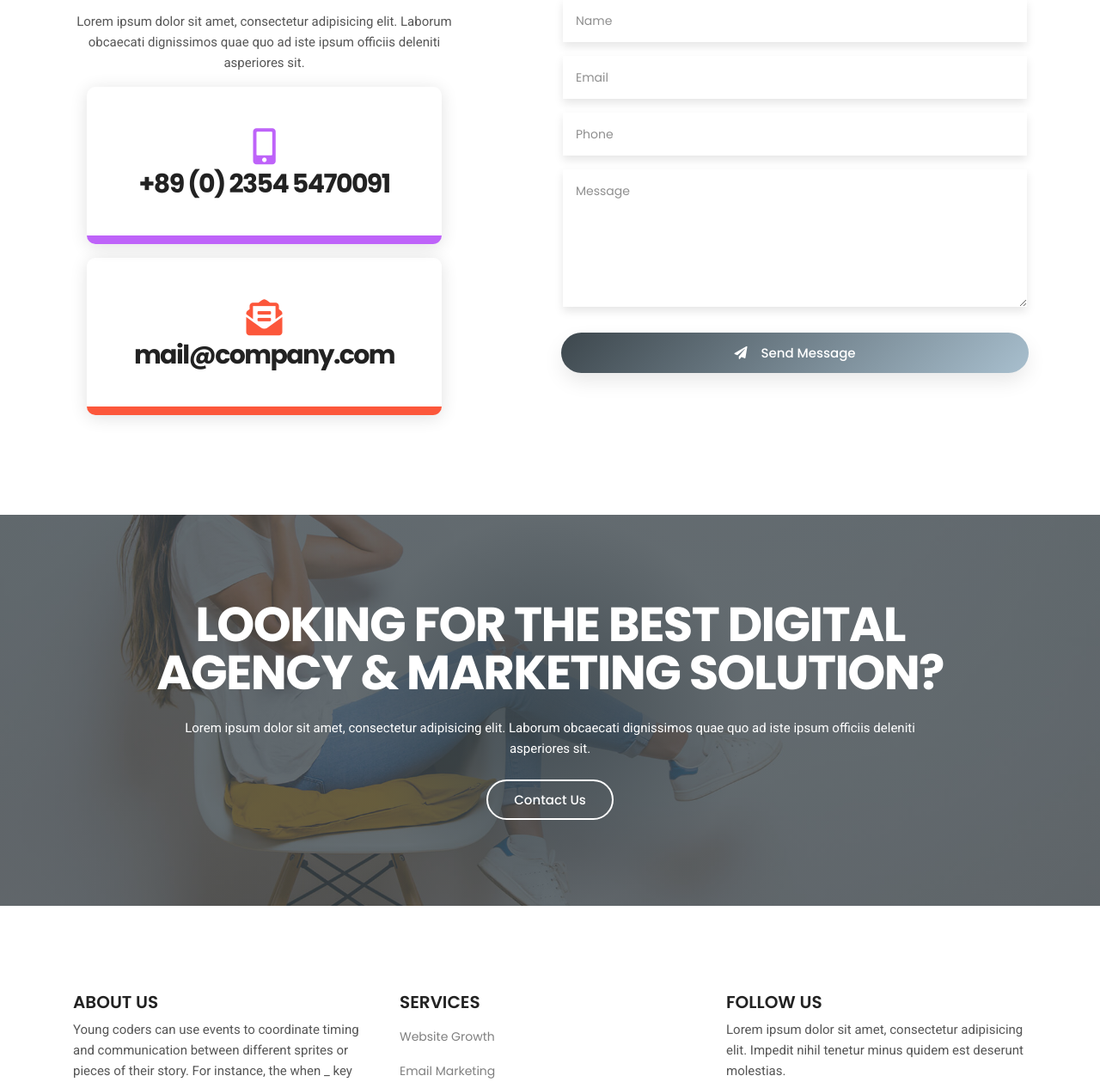
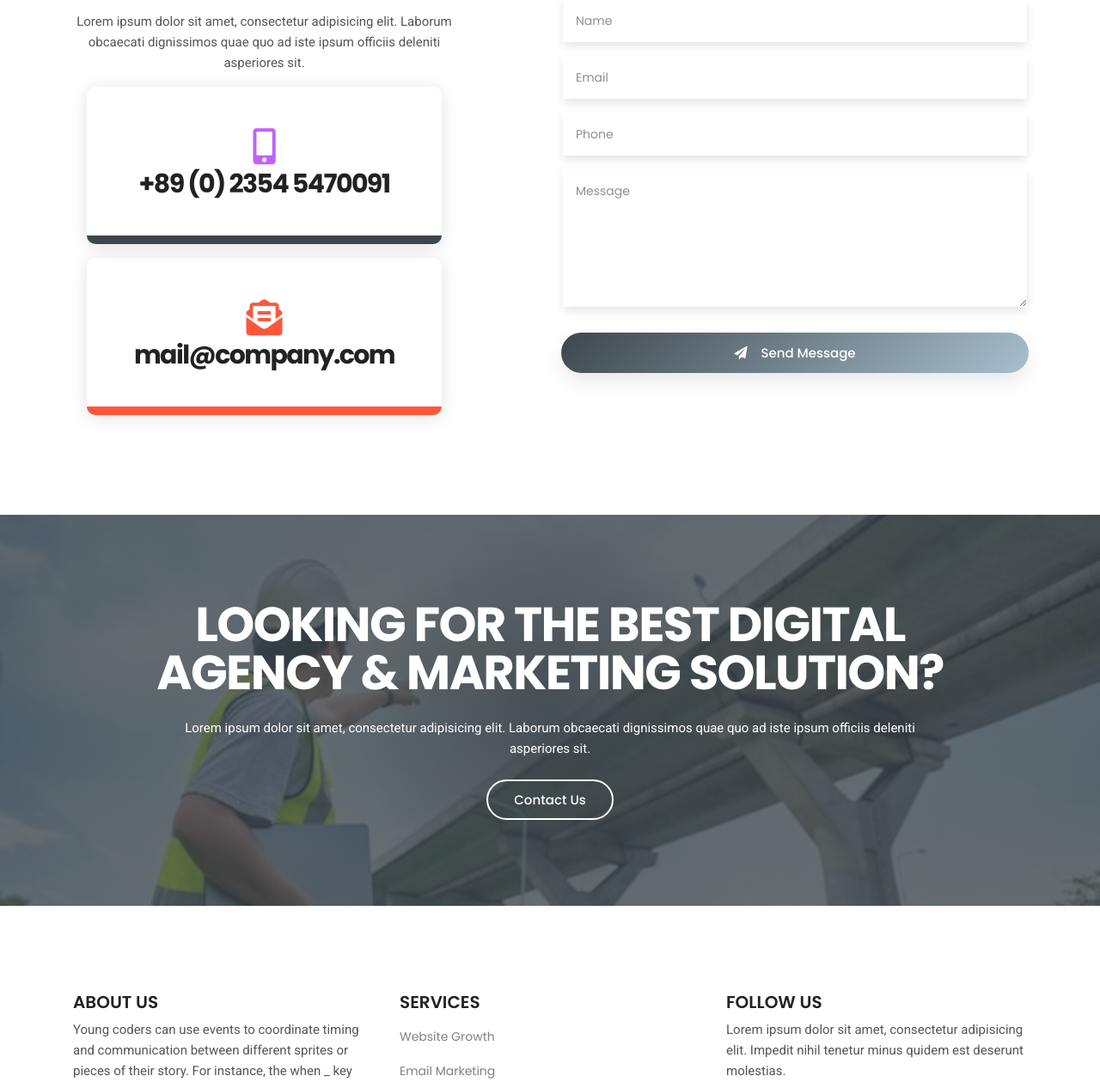
Before and after one commit to amdryznn/PT.-Adi-Raya-Construction, a PHP site: page /arcon/ in a window 1280 px wide. Shown: the part 4266-5525 px from the top of the page at 86% size. Run offline with PHP 8.4, Linux system fonts and the light colour scheme; data comes from the database, SQL or seed files in the repository; some libraries are stand-ins or nearby versions.

Commit message:
csshover

```diff
--- a/assets/css/style.css
+++ b/assets/css/style.css
@@ -618,7 +618,7 @@ img {
 
 .color-1.bg-hover:hover::after,
 .color-1.bg-hover.active::after {
-    background-color: #be63f9;
+    background-color: #3D474D;
 }
 
 .color-2.bg-hover:hover::after,
@@ -733,7 +733,7 @@ img {
 }
 
 .cta-area {
-    background: rgba(0, 0, 0, 0) url("../img/bg/cta_bg.jpg") no-repeat fixed center center / cover;
+    background: rgba(0, 0, 0, 0) url("../img/bg/cta_bgr.jpg") no-repeat fixed center center / cover;
 }
 
 .breadcrumb-area {
```
Also changed, not shown: assets/img/bg/cta_bg.jpg (deleted), assets/img/bg/cta_bgr.jpg (added), assets/img/bg/we.jpg (deleted).
